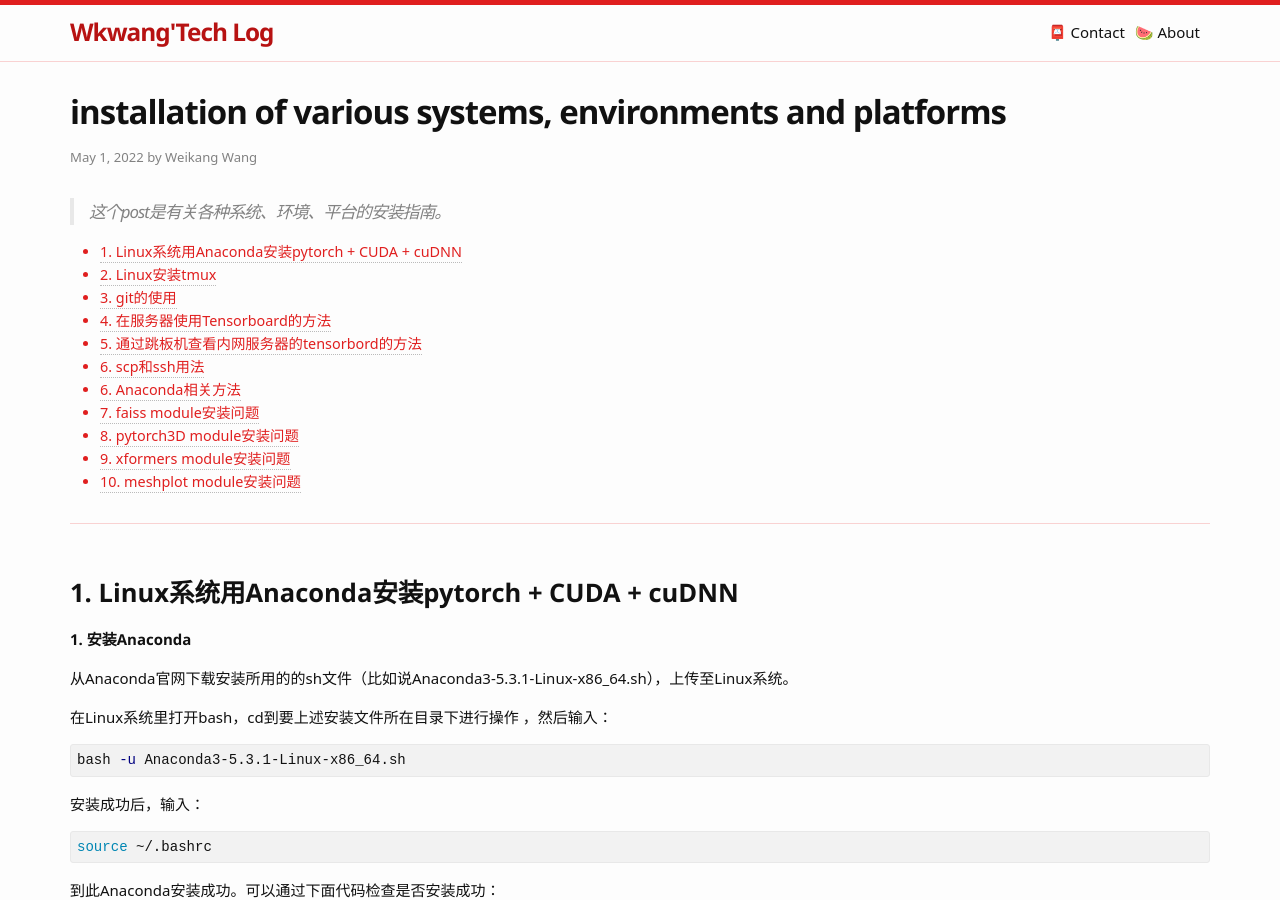
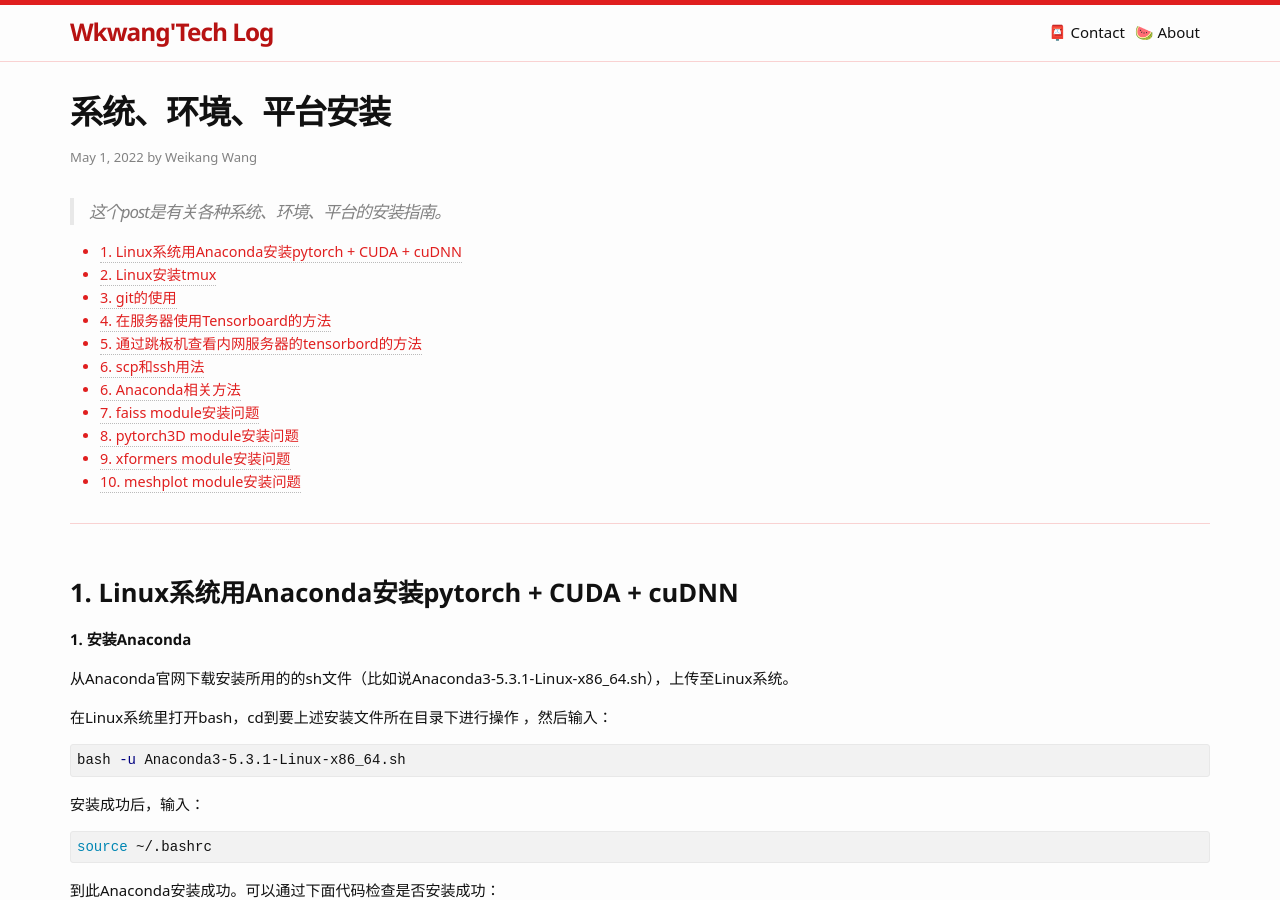
Before and after one commit to Wei-kang-Wang/tech-log, a Jekyll site: the page built from _posts/2022-01-01-installation of various systems, environments and platforms.md, in a window 1280 px wide and 900 px high. Built offline with Jekyll 4.4.1, drawn with Linux system fonts in a browser that asks for light colours; some web fonts are replaced; formulas are drawn with MathJax 3.

Commit message:
Update 2022-01-01-installation of various systems, environments and platforms.md

```diff
--- a/_posts/2022-01-01-installation of various systems, environments and platforms.md
+++ b/_posts/2022-01-01-installation of various systems, environments and platforms.md
@@ -1,7 +1,7 @@
 ---
 layout: post
 comments: false
-title: "installation of various systems, environments and platforms"
+title: "系统、环境、平台安装"
 date: 2022-05-01 01:09:00
 
 ---
```
